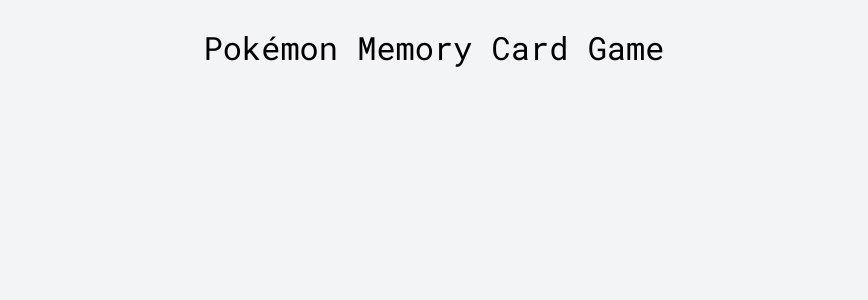
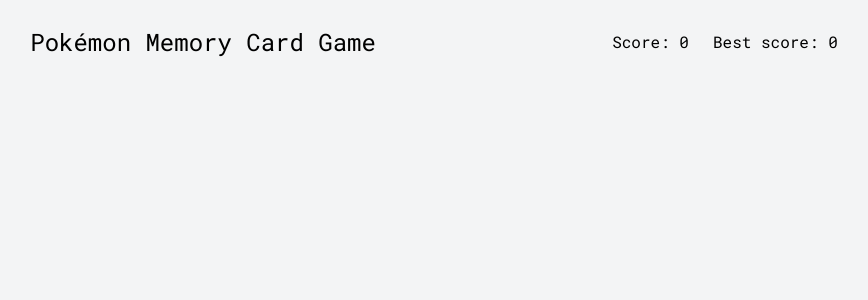
Before and after one commit to AnLaxina/memory-card, a React (Vite) app: page / in a window 1280 px wide. Shown: the top 300 px of the page, without its empty margins (206-1074 px from the left). Built offline with nearby package versions, Linux system fonts and the light colour scheme.

Commit message:
feat(header): add scores to header

```diff
--- a/src/components/Header.jsx
+++ b/src/components/Header.jsx
@@ -4,6 +4,10 @@
     return (
         <header>
             <h1>{text}</h1>
+            <div className="score-container">
+                <p>Score: 0</p>
+                <p>Best score: 0</p>
+            </div>
         </header>
     )
 }
--- a/src/styles/header.css
+++ b/src/styles/header.css
@@ -1,5 +1,17 @@
 header {
     display: flex;
     padding: var(--spacing-medium);
-    justify-content: center;
+    justify-content: space-evenly;
+    gap: var(--spacing-large);
 }
+
+h1 {
+    font-size: var(--font-size-extra-large);
+}
+
+.score-container {
+    display: flex;
+    align-items: center;
+    flex-wrap: wrap;
+    gap: var(--spacing-large);
+}
```
